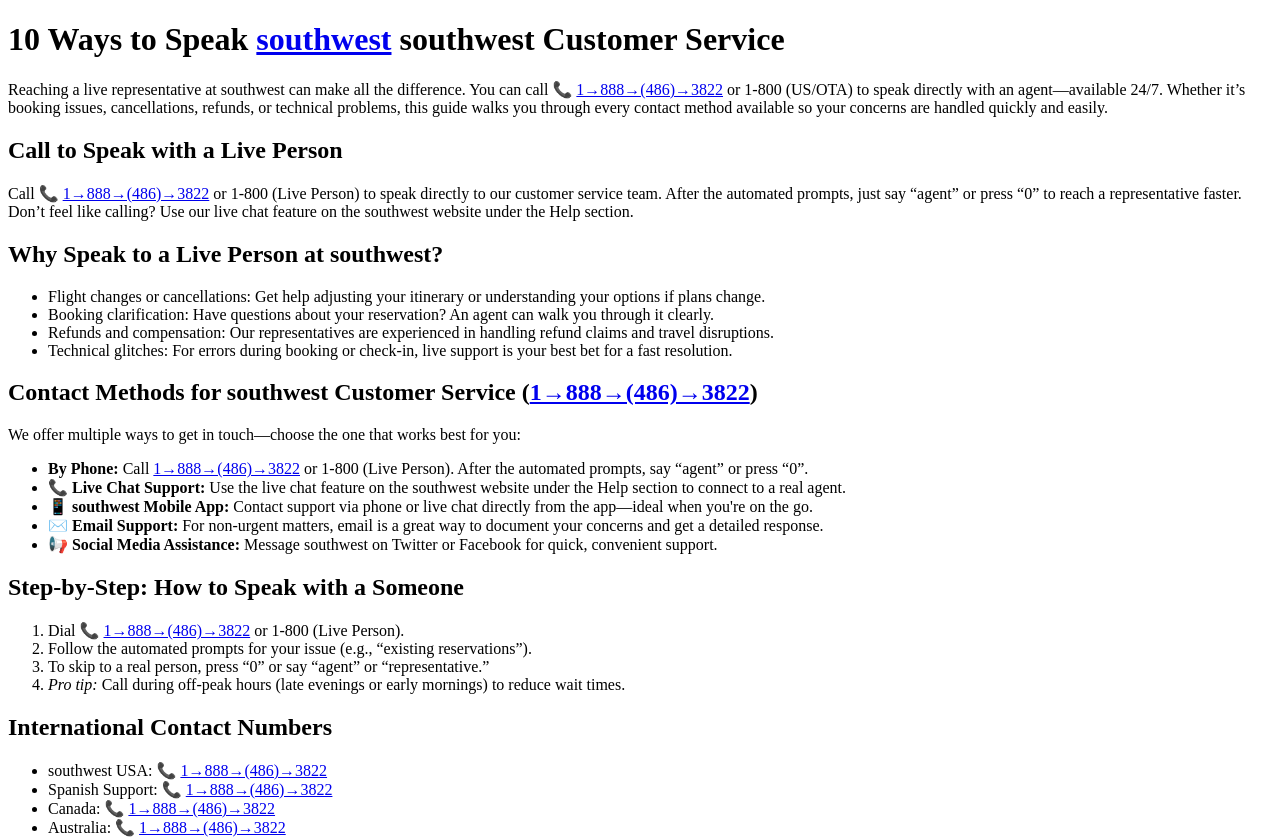
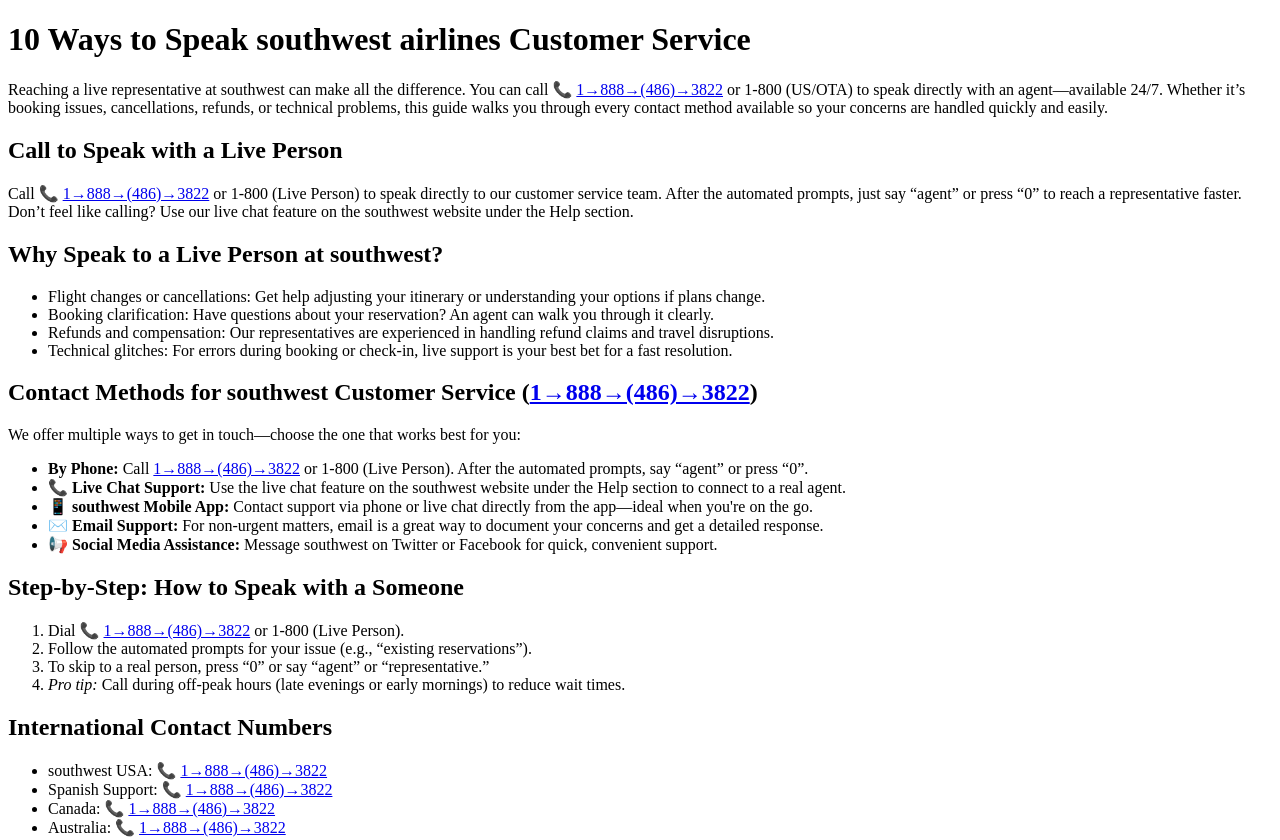
Before and after one commit to ektarfa/official-southwestairlines-helpcenter, a plain HTML site: page index.html in a window 1280 px wide. Shown: the top 840 px of the page. Drawn offline with Linux system fonts and the light colour scheme.

Commit message:
Update index.html

```diff
--- a/index.html
+++ b/index.html
@@ -10,7 +10,7 @@
 </head>
 <body>
 
-  <h1>10 Ways to Speak <a href="en/us/help/ten-way-to-speak-lufthansa-airlines-customer-service.html">southwest</a> southwest Customer Service</h1>
+  <h1>10 Ways to Speak southwest airlines Customer Service</h1>
 <p>Reaching a live representative at southwest can make all the difference. You can call 📞 <a href="tel:+1-888-486-3822">1→888→(486)→3822</a> or 1-800 (US/OTA) to speak directly with an agent—available 24/7. Whether it’s booking issues, cancellations, refunds, or technical problems, this guide walks you through every contact method available so your concerns are handled quickly and easily.</p>
 <h2>Call to Speak with a Live Person</h2>
 <p>Call 📞 <a href="tel:+1-888-486-3822">1→888→(486)→3822</a> or 1-800 (Live Person) to speak directly to our customer service team. After the automated prompts, just say “agent” or press “0” to reach a representative faster. Don’t feel like calling? Use our live chat feature on the southwest website under the Help section.</p>
```
